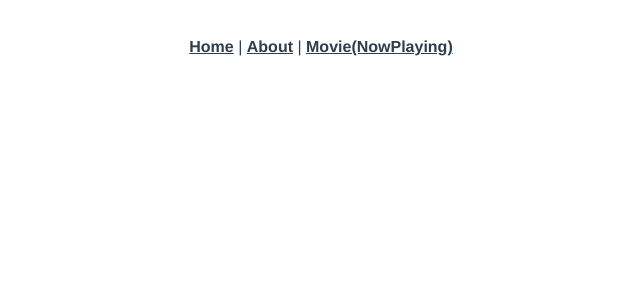
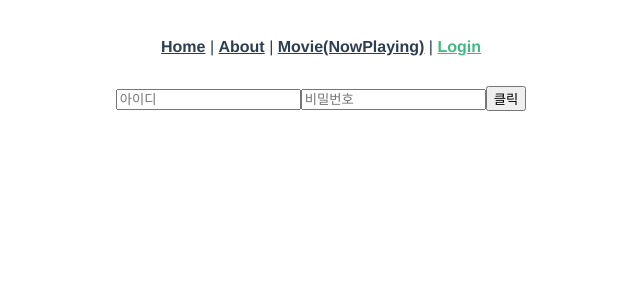
Before and after one commit to dlwhdvlf71/vue-cli-movie, a Vue app: page /Login in a window 1280 px wide. Shown: the top 300 px of the page, without its empty margins (319-959 px from the left). Built offline with nearby package versions, Linux system fonts and the light colour scheme.

Commit message:
20200924 로그인

```diff
--- a/src/App.vue
+++ b/src/App.vue
@@ -3,7 +3,8 @@
     <div id="nav">
       <router-link to="/">Home</router-link> |
       <router-link to="/about">About</router-link> |
-      <router-link to="/Movie">Movie(NowPlaying)</router-link>
+      <router-link to="/Movie">Movie(NowPlaying)</router-link> |
+      <router-link to="/Login">Login</router-link>
     </div>
     <router-view/>
   </div>
--- a/src/router/index.js
+++ b/src/router/index.js
@@ -22,6 +22,11 @@ const routes = [
     path: '/Movie',
     name: 'Movie',
     component: () => import('../views/Movie/Movie.vue')
+  },
+  {
+    path: '/Login',
+    name: 'Login',
+    component: () => import('../views/Login/Login.vue')
   }
 ]
 
--- /dev/null
+++ b/src/views/Login/Login.vue
@@ -0,0 +1,30 @@
+<template>
+    <div>
+        <input v-model="id" width="100px" placeholder="아이디" />
+        <input v-model="pw" height="100px" placeholder="비밀번호"/>
+        <button @click="OnLoginClick()"> 클릭 </button>
+    </div>
+</template>
+
+
+
+<script>
+export default {
+
+    name : 'Login',
+    data () {
+        return {
+            id : '',
+            pw : ''
+        }
+    },
+    methods : {
+        OnLoginClick() {
+            console.log('test')
+            console.log(this.id);
+            console.log(this.pw);
+        }
+    }
+
+}
+</script>
```
